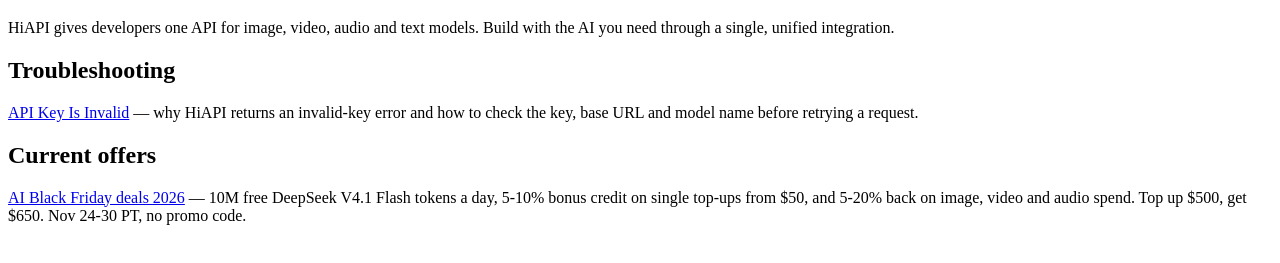
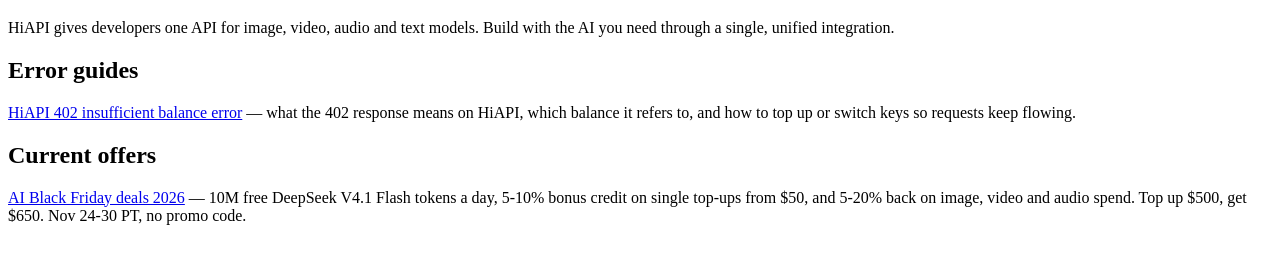
Before and after one commit to Zenty-Me/hiapi-ai-api-site, a plain HTML site: page index.html in a window 1280 px wide. Shown: the part 61-324 px from the top of the page. Drawn offline with Linux system fonts and the light colour scheme.

Commit message:
Use 402 error guide as primary link

```diff
--- a/index.html
+++ b/index.html
@@ -12,8 +12,8 @@
 <h1>HiAPI - AI API Platform</h1>
 <p>HiAPI gives developers one API for image, video, audio and text models. Build with the AI you need through a single, unified integration.</p>
 
-<h2>Troubleshooting</h2>
-<p><a href="https://www.hiapi.ai/en/blog/api-key-is-invalid">API Key Is Invalid</a> &mdash; why HiAPI returns an invalid-key error and how to check the key, base URL and model name before retrying a request.</p>
+<h2>Error guides</h2>
+<p><a href="https://www.hiapi.ai/en/blog/hiapi-402-insufficient-balance-error">HiAPI 402 insufficient balance error</a> &mdash; what the 402 response means on HiAPI, which balance it refers to, and how to top up or switch keys so requests keep flowing.</p>
 
 <h2>Current offers</h2>
 <p><a href="https://www.hiapi.ai/en/promotions/black-friday-2026">AI Black Friday deals 2026</a> &mdash; 10M free DeepSeek V4.1 Flash tokens a day, 5-10% bonus credit on single top-ups from $50, and 5-20% back on image, video and audio spend. Top up $500, get $650. Nov 24-30 PT, no promo code.</p>
```
